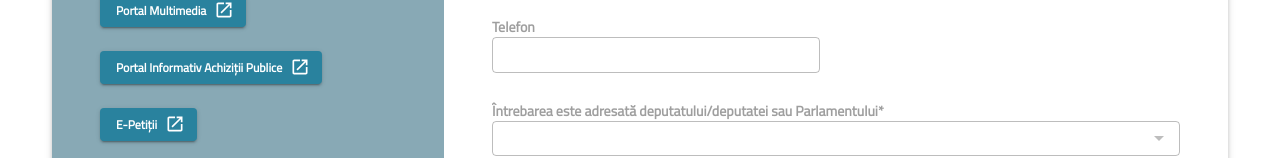
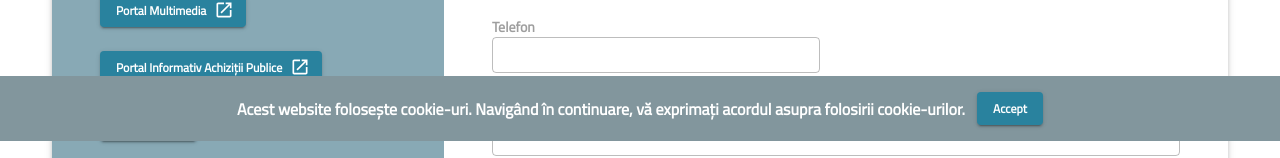
Before and after one commit to code4romania/101_promolex, a React (Create React App) app: page /contact in a window 1280 px wide. Shown: the part 659-817 px from the top of the page. Built offline with nearby package versions, Linux system fonts and the light colour scheme; no server answers; what chartjs-plugin-datalabels would draw is missing.

Commit message:
add cookie notification

```diff
--- a/src/components/StatisticsDoughnutChart.tsx
+++ b/src/components/StatisticsDoughnutChart.tsx
@@ -93,7 +93,6 @@ export function StatisticsDoughnutChart({
       height={height}
       px={{ xs: 4, md: 12 }}
       py={4}
-      overflow='auto'
     >
       <Typography fontWeight={700} variant='h6'>
         {title}
@@ -103,7 +102,6 @@ export function StatisticsDoughnutChart({
         display='flex'
         height={1}
         justifyContent='center'
-        width={{ xs: 465, md: 1 }}
       >
         {isLoading && <CircularProgress />}
         {!isLoading && !data && 'Lipsă date'}
--- a/src/pages/Root.tsx
+++ b/src/pages/Root.tsx
@@ -1,14 +1,54 @@
-import { Stack } from '@mui/material';
+import { Button, Stack, Typography, useTheme } from '@mui/material';
+import { useState } from 'react';
 import { Outlet, ScrollRestoration } from 'react-router-dom';
 import { Footer, Navbar } from '../components';
+import { getConsent, setConsent as setConsentCookie } from '../utils';
 
 export function Root() {
+  const { zIndex } = useTheme();
+  const [consent, setConsent] = useState(getConsent());
+  const handleAcceptConsent = () => {
+    setConsent('accepted');
+    setConsentCookie();
+  };
+
   return (
     <Stack height={1}>
       <Navbar />
       <Outlet />
       <Footer />
       <ScrollRestoration />
+
+      {consent !== 'accepted' && (
+        <Stack
+          alignItems='center'
+          bgcolor='primary.main'
+          bottom={0}
+          direction='row'
+          gap={3}
+          justifyContent='center'
+          left={0}
+          position='fixed'
+          px={2}
+          py={4}
+          right={0}
+          zIndex={zIndex.tooltip + 1}
+        >
+          <Typography color='common.white' variant='subtitle1'>
+            Acest website folosește cookie-uri. Navigând în continuare, vă
+            exprimați acordul asupra folosirii cookie-urilor.
+          </Typography>
+
+          <Button
+            color='secondary'
+            onClick={handleAcceptConsent}
+            size='medium'
+            variant='contained'
+          >
+            Accept
+          </Button>
+        </Stack>
+      )}
     </Stack>
   );
 }
--- a/src/utils/cookies.ts
+++ b/src/utils/cookies.ts
@@ -6,3 +6,9 @@ export const setLegislatureFromDate = (date: string) => {
 };
 
 export const getLegislatureFromDate = () => cookie.get(LEGISLATURE_FROM);
+
+export const setConsent = () => {
+  cookie.set('consentGdpr', 'accepted', { expires: 365 });
+};
+
+export const getConsent = () => cookie.get('consentGdpr');
```
